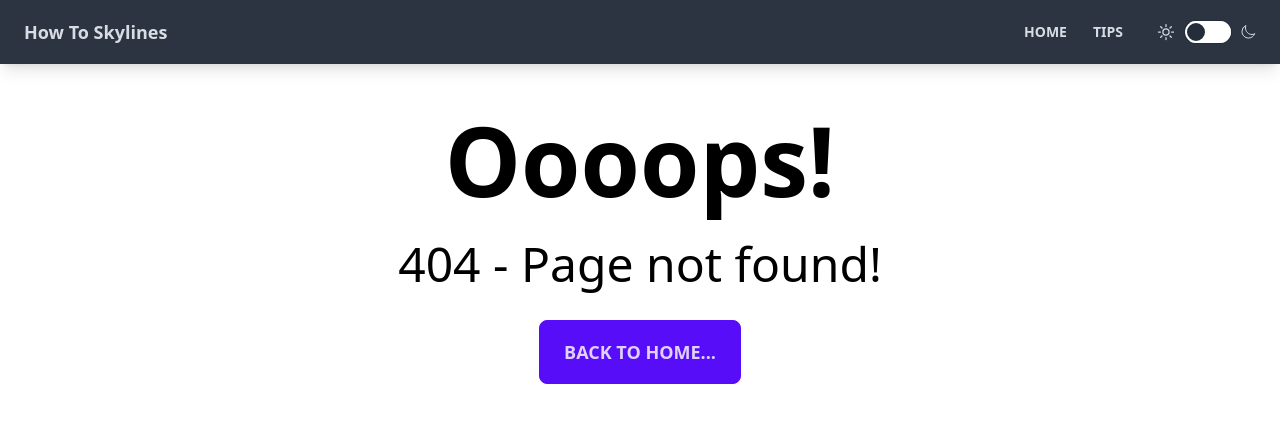
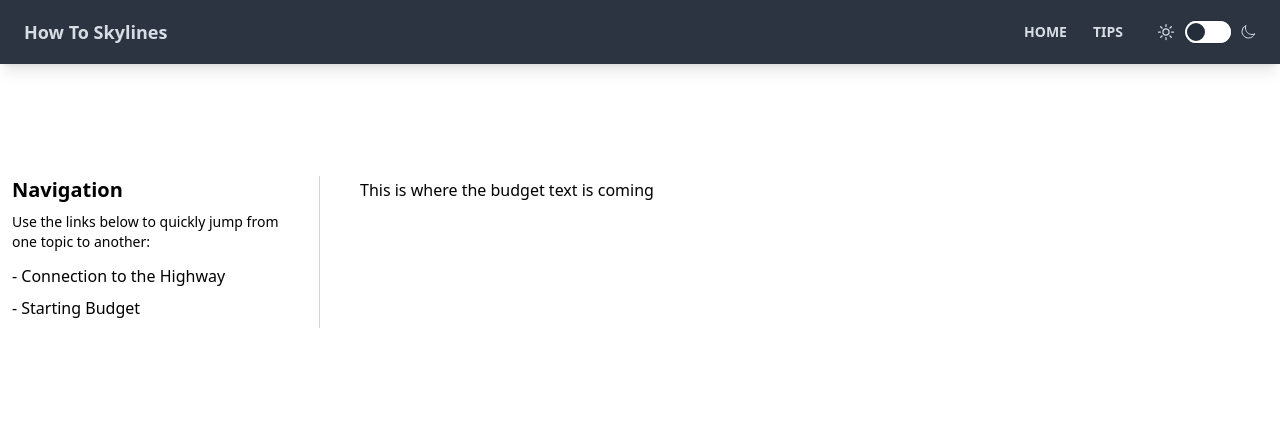
Before and after one commit to Vlad-404/howtoskylines, a React (Create React App) app: page /tips/startingbudget in a window 1280 px wide. Before the commit this address had no page. Shown: the top 422 px of the page. Built offline with nearby package versions, Linux system fonts and the light colour scheme.

Commit message:
Add route for starting budget component

```diff
--- a/src/App.js
+++ b/src/App.js
@@ -10,6 +10,7 @@ import Tips from './pages/Tips';
 // Components
 import Navbar from './components/layout/Navbar';
 import Cityentry from './components/tips/Cityentry';
+import StartingBudget from './components/tips/StartingBudget';
 
 function App() {
   return (
@@ -19,10 +20,11 @@ function App() {
 
         <main className="w-screen pb-12">
           <Routes>
-            <Route path="/" element={<Home />}/>
-            <Route path="/*" element={<NotFound />}/>
-            <Route path="/tips" element={<Tips />}/>
-            <Route path="/tips/cityentry" element={<Cityentry />}/>
+            <Route index element={<Home />} />
+            <Route path="tips" element={<Tips />}/>
+            <Route path="tips/cityentry" element={<Cityentry />}/>
+            <Route path="tips/startingbudget" element={<StartingBudget />}/>
+            <Route path="*" element={<NotFound />}/>
           </Routes>
         </main>
       </div>
--- a/src/components/layout/Sidenav.jsx
+++ b/src/components/layout/Sidenav.jsx
@@ -1,7 +1,9 @@
 function Sidenav() {
     return (
         <div>
-            <h1 className="mb-2 font-bold text-xl">Navigation</h1>
+            <h1 className="mb-2 font-bold text-xl">
+                <a href="/tips">Navigation</a>
+            </h1>
             <p className="text-sm pb-3">
                 Use the links below to quickly jump from one topic to another:
             </p>
@@ -12,7 +14,7 @@ function Sidenav() {
                     </a>
                 </li>
                 <li className="pb-2">
-                    <a href="/tips/cityentry">
+                    <a href="/tips/startingbudget">
                         - Starting Budget
                     </a>
                 </li>
--- a/src/components/tips/Cityentry.jsx
+++ b/src/components/tips/Cityentry.jsx
@@ -1,5 +1,13 @@
+import Sidenav from "../layout/Sidenav";
+
 function Cityentry() {
     return(
+        <article className="w-screen min-h-96 pt-16">
+            <div className="flex flex-row">
+                <div className="w-1/4 border-r border-slate-300 px-3">
+                    <Sidenav />
+                </div>
+                <div className="w-3/4 px-5">
                     <div className="px-5 prose max-w-none text-black dark:text-white">
                         <h2 className="px-10 mb-10 dark:text-white text-black">Connection to the highway</h2>
                         <p className="text-justify">
@@ -24,6 +32,12 @@ function Cityentry() {
                             All of these entrance have good and bad sides. The most important thing to know is that you can always change this. For that reason, it is good to leave some extra space for the entrance, because it's not easy to demolish that level 5 house or business that's in the way of progress.
                         </p>
                     </div>
+                </div>
+            </div>
+        </article>
+
+
+
     )
 };
 
--- /dev/null
+++ b/src/components/tips/StartingBudget.jsx
@@ -0,0 +1,23 @@
+import Sidenav from "../layout/Sidenav";
+
+function StartingBudget() {
+    return(
+        <article className="w-screen min-h-96 pt-16">
+            <div className="flex flex-row">
+                <div className="w-1/4 border-r border-slate-300 px-3">
+                    <Sidenav />
+                </div>
+                <div className="w-3/4 px-5">
+                    <div className="px-5 prose max-w-none text-black dark:text-white">
+                        <p>This is where the budget text is coming</p>
+                    </div>
+                </div>
+            </div>
+        </article>
+
+
+
+    )
+};
+
+export default StartingBudget;
```
Lines whose indentation alone changed are shown as unchanged.
